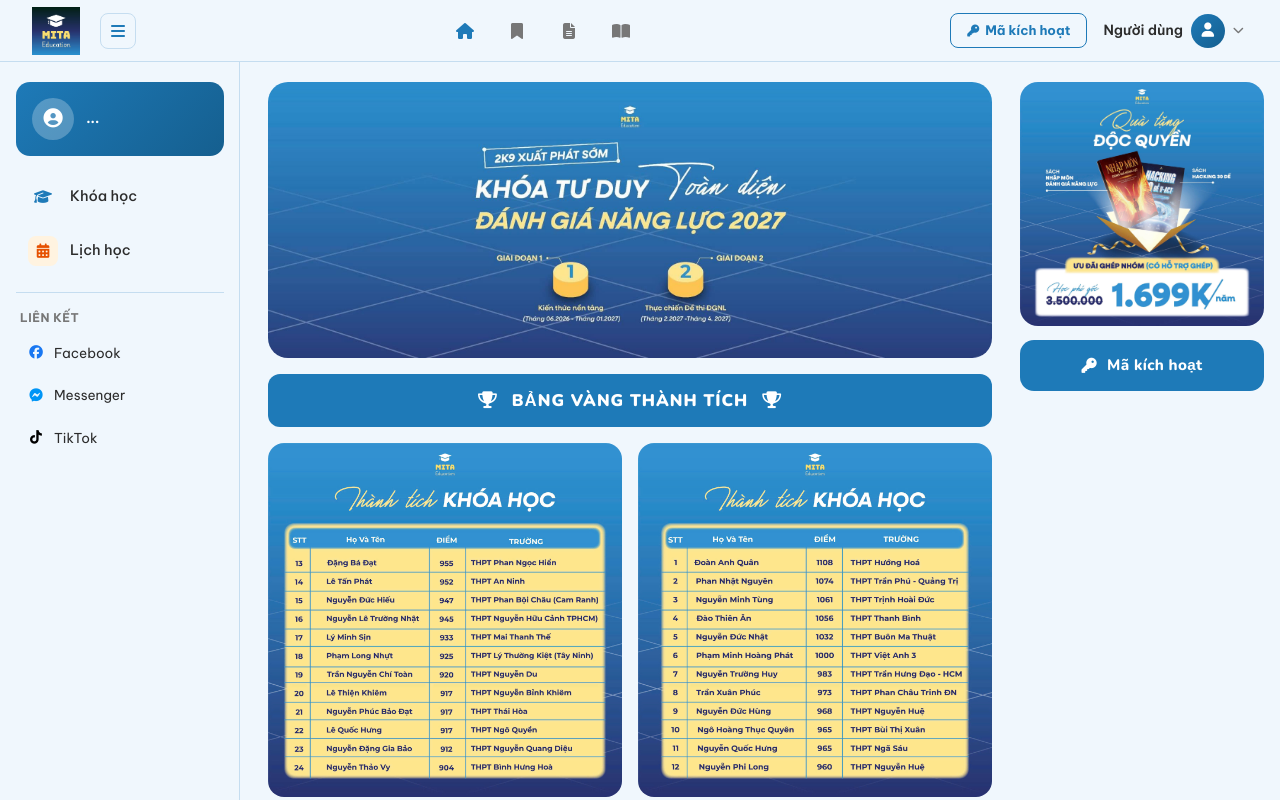
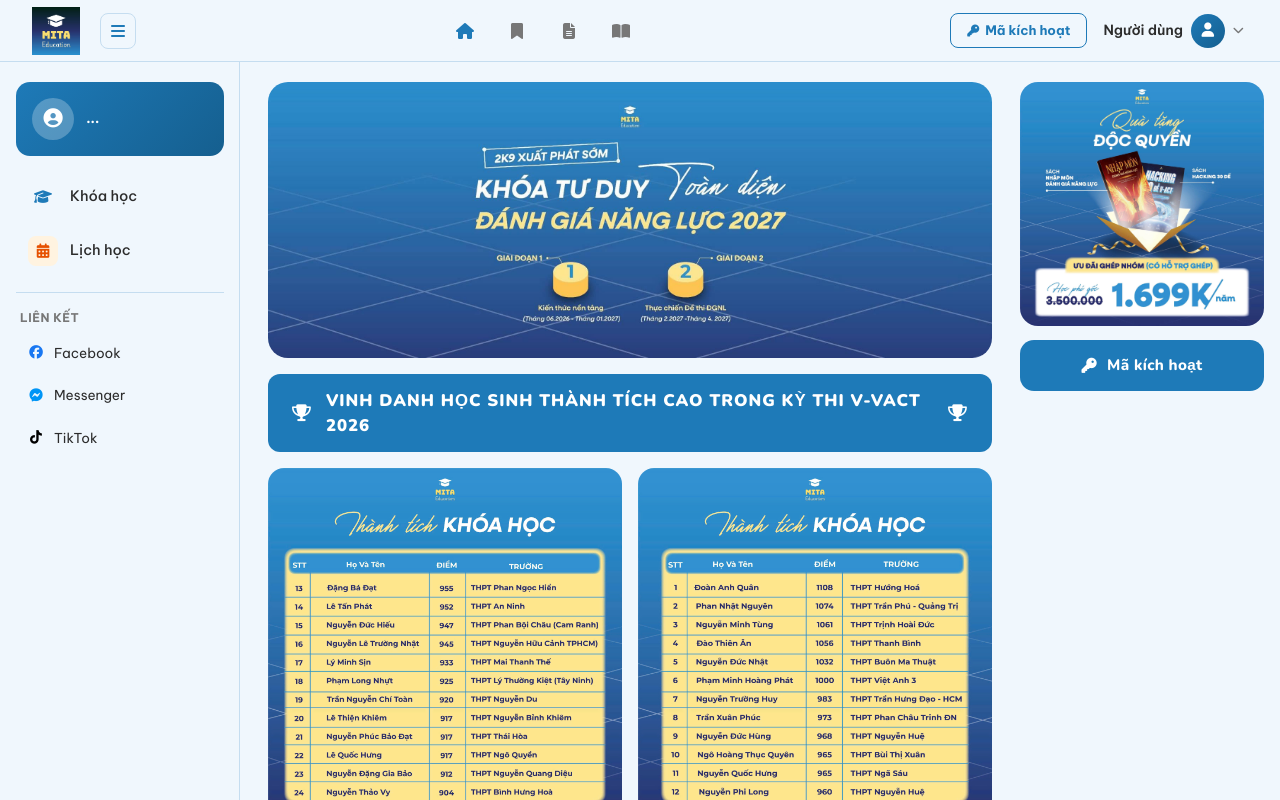
Before and after one commit to hoangducanh1865/MITAEdu, a Next.js app in the folder frontend/: page / in a window 1280 px wide. Shown: the top 800 px of the page. Built offline with nearby package versions, Linux system fonts and the light colour scheme; no server answers.

Commit message:
feat: update

```diff
--- a/frontend/src/app/(auth)/login/page.tsx
+++ b/frontend/src/app/(auth)/login/page.tsx
@@ -2,7 +2,6 @@
 
 import { useState } from "react";
 import Link from "next/link";
-import { useRouter } from "next/navigation";
 import api from "@/lib/api";
 import { setToken, saveUser } from "@/lib/auth";
 import type { ApiResponse, AuthResponse, User } from "@/types";
@@ -10,7 +9,6 @@
 import Input from "@/components/ui/Input";
 
 export default function LoginPage() {
-  const router = useRouter();
   const [form, setForm] = useState({ email: "admin@mita.edu.vn", password: "admin123" });
   const [error, setError] = useState("");
   const [loading, setLoading] = useState(false);
@@ -34,7 +32,8 @@
       } catch {
         saveUser({ ...rest, id: userId });
       }
-      router.push("/");
+      // Hard navigation clears Next.js router cache (prevents stale auth redirects)
+      window.location.href = "/";
     } catch (err: unknown) {
       const status = (err as { response?: { status?: number } })?.response?.status;
       const msg = (err as { response?: { data?: { message?: string } } })?.response?.data?.message;
--- a/frontend/src/app/page.tsx
+++ b/frontend/src/app/page.tsx
@@ -93,7 +93,7 @@
             />
           </section>
 
-          {/* ── VINH DANH BANNER ──────────────────────────── */}
+          {/* ── VINH DANH HỌC SINH THÀNH TÍCH CAO TRONG KỲ THI V-VACT 2026 ──────────────────────────── */}
           <section className="home-section" style={{ padding: "16px 28px 0" }}>
             <div style={{
               background: "#1e7ab8", borderRadius: "12px",
@@ -104,12 +104,12 @@
               cursor: "pointer",
             }}>
               <i className="fas fa-trophy" />
-              BẢNG VÀNG THÀNH TÍCH
+              VINH DANH HỌC SINH THÀNH TÍCH CAO TRONG KỲ THI V-VACT 2026
               <i className="fas fa-trophy" />
             </div>
           </section>
 
-          {/* ── BẢNG VÀNG THÀNH TÍCH ─────────────────────── */}
+          {/* ── VINH DANH HỌC SINH THÀNH TÍCH CAO TRONG KỲ THI V-VACT 2026 ─────────────────────── */}
           <section className="home-section" style={{ padding: "16px 28px 0" }}>
             <div className="thanh-tich-grid" style={{ display: "flex", gap: "16px" }}>
               {[
--- a/frontend/src/components/layout/Navbar.tsx
+++ b/frontend/src/components/layout/Navbar.tsx
@@ -65,6 +65,7 @@
               key={item.href}
               href={item.href}
               title={item.title}
+              prefetch={false}
               style={{
                 display: "flex", alignItems: "center", justifyContent: "center",
                 width: "36px", height: "36px", borderRadius: "8px",
--- a/frontend/src/components/layout/Sidebar.tsx
+++ b/frontend/src/components/layout/Sidebar.tsx
@@ -83,7 +83,7 @@
   href: string; icon: string; color: string; bg: string; children: React.ReactNode;
 }) {
   return (
-    <Link href={href} style={{
+    <Link href={href} prefetch={false} style={{
       display: "flex", alignItems: "center", gap: "12px",
       padding: "10px 12px", borderRadius: "10px", fontSize: "0.9rem", fontWeight: 500,
       color: "#2c2c2c", transition: "background .15s", whiteSpace: "nowrap",
--- a/frontend/src/styles/globals.css
+++ b/frontend/src/styles/globals.css
@@ -192,7 +192,7 @@
     display: none !important;
   }
 
-  /* Bảng vàng thành tích: stack on mobile */
+  /* Vinh danh học sinh thành tích cao trong kỳ thi V-ACT 2026: stack on mobile */
   .thanh-tich-grid {
     flex-direction: column !important;
   }
```
